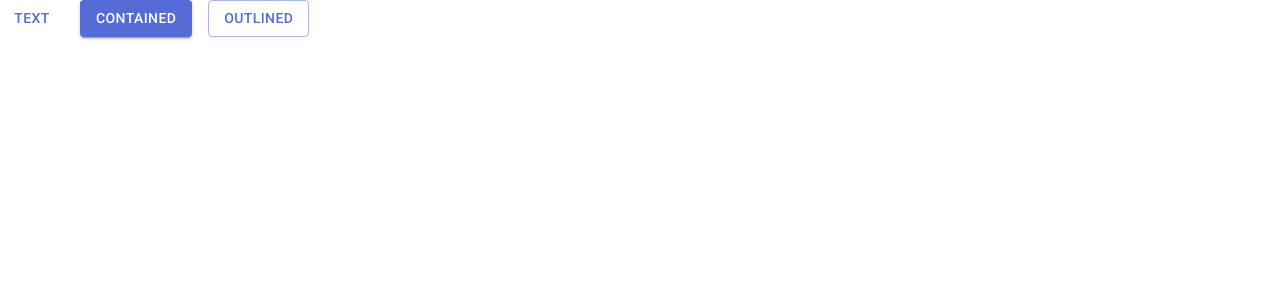
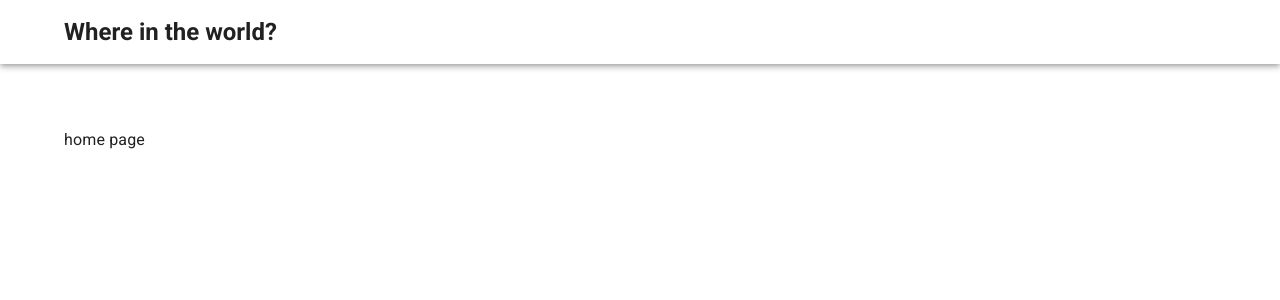
Before and after one commit to YonJun/country-seo, a Next.js app: page / in a window 1280 px wide. Shown: the top 300 px of the page. Built offline with nearby package versions, Linux system fonts and the light colour scheme.

Commit message:
feat: add page container component

```diff
--- /dev/null
+++ b/src/components/Container.tsx
@@ -0,0 +1,29 @@
+import * as React from "react";
+import AppBar from "@mui/material/AppBar";
+import Box from "@mui/material/Box";
+import Container from "@mui/material/Container";
+import Typography from "@mui/material/Typography";
+
+export function PageContainer({ children }: React.PropsWithChildren<{}>) {
+  return (
+    <>
+      <Box sx={{ flexGrow: 1 }}>
+        <AppBar position="static" color="transparent">
+          <Container maxWidth="lg">
+            <Box py={2}>
+              <Typography
+                variant="h5"
+                component="div"
+                sx={{ flexGrow: 1, fontWeight: "bold" }}>
+                Where in the world?
+              </Typography>
+            </Box>
+          </Container>
+        </AppBar>
+      </Box>
+      <Container maxWidth="lg">
+        <Box mt={8}>{children}</Box>
+      </Container>
+    </>
+  );
+}
--- a/src/pages/index.tsx
+++ b/src/pages/index.tsx
@@ -1,16 +1,8 @@
-import * as React from "react";
-import Stack from "@mui/material/Stack";
-import Button from "@mui/material/Button";
 import type { NextPage } from "next";
+import { PageContainer } from "./../components/Container";
 
 const Home: NextPage = () => {
-  return (
-    <Stack spacing={2} direction="row">
-      <Button variant="text">Text</Button>
-      <Button variant="contained">Contained</Button>
-      <Button variant="outlined">Outlined</Button>
-    </Stack>
-  );
+  return <PageContainer>home page</PageContainer>;
 };
 
 export default Home;
```
